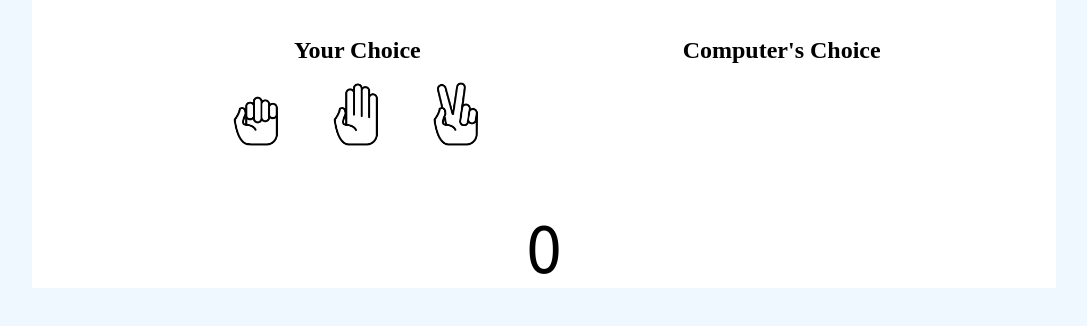
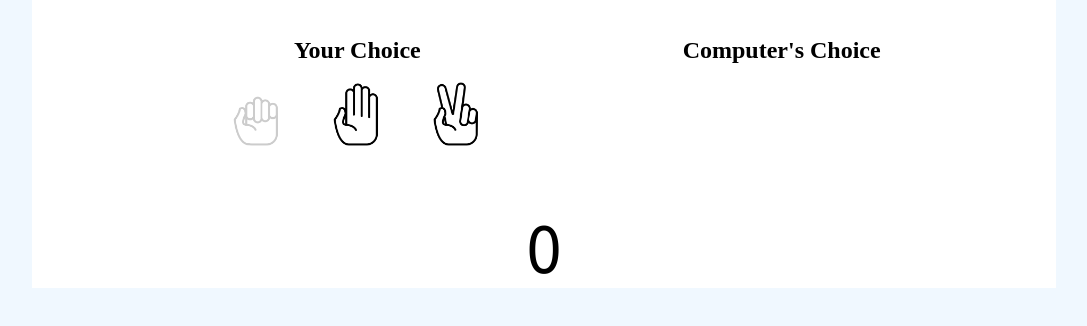
Before and after one commit to jameswaring/rock-paper-scissors, a plain HTML site: page index.html in a window 1280 px wide. In both pictures the pointer is over the picture 353 px from the left and 238 px from the top of the page. Shown: the part 124-450 px from the top of the page, without its empty margins (96-1183 px from the left). Drawn offline with Linux system fonts and the light colour scheme; a web font is replaced by a local one.

Commit message:
Added opacity rollover to images

```diff
--- a/styles.css
+++ b/styles.css
@@ -47,6 +47,11 @@ h1{
     display: flex;
 }
 
+#user-pic-box > img:hover{
+    transition: .5s ease;
+    opacity: 0.2;
+}
+
 .opaque{
     opacity: 0.2;
 }
```
